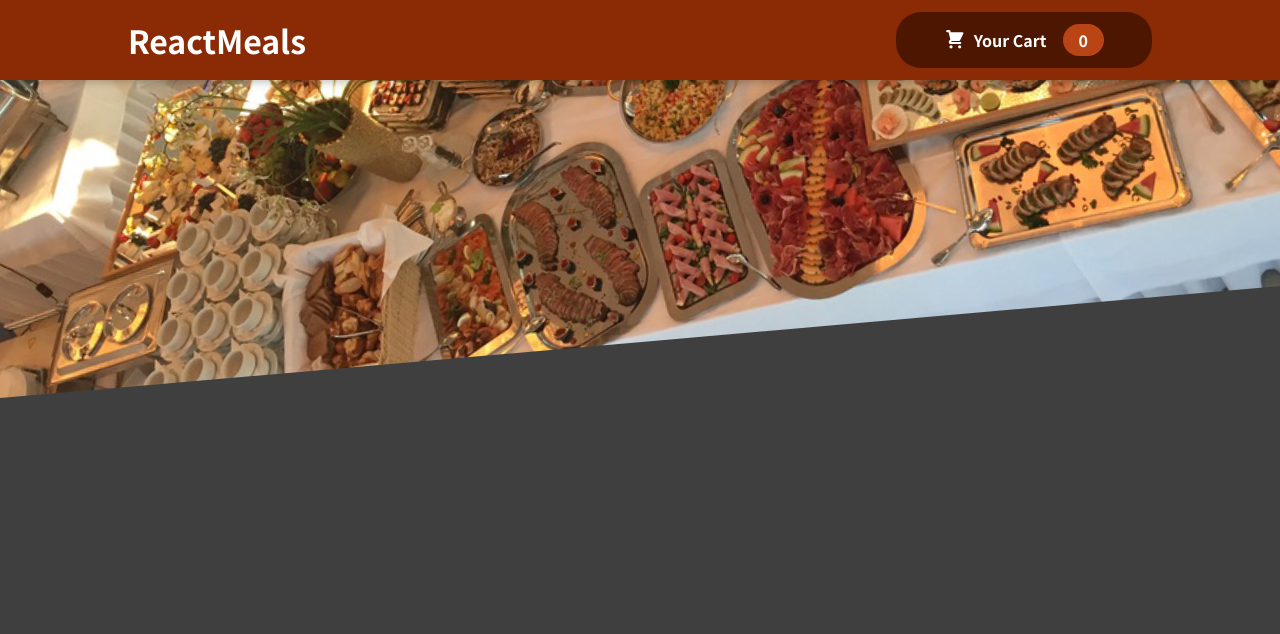
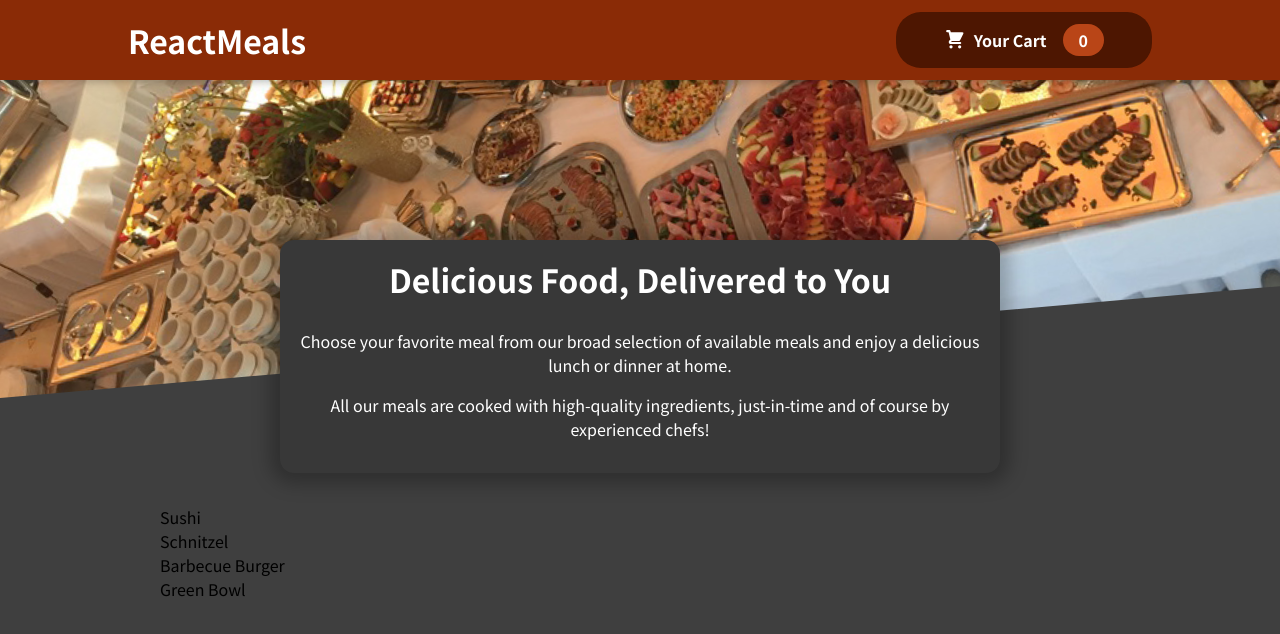
Before and after one commit to Ayaz-Rzayev/food-order-app, a React (Create React App) app: page / in a window 1280 px wide. Shown: the top 634 px of the page. Built offline with nearby package versions, Linux system fonts and the light colour scheme.

Commit message:
Meals, AvailableMeals and MealsSummary components added

```diff
--- a/src/App.js
+++ b/src/App.js
@@ -1,10 +1,14 @@
 import React, { Fragment } from "react";
 import Header from "./components/Layout/Header";
+import Meals from "./components/Meals/Meals"
 
 function App() {
   return (
     <Fragment>
       <Header />
+      <main>
+        <Meals/>
+      </main>
     </Fragment>
   );
 }
--- /dev/null
+++ b/src/components/Meals/AvailableMeals.js
@@ -0,0 +1,43 @@
+import React from "react";
+import styles from "./AvailableMeals.module.css";
+
+const DUMMY_MEALS = [
+  {
+    id: "m1",
+    name: "Sushi",
+    description: "Finest fish and veggies",
+    price: 22.99,
+  },
+  {
+    id: "m2",
+    name: "Schnitzel",
+    description: "A german specialty!",
+    price: 16.5,
+  },
+  {
+    id: "m3",
+    name: "Barbecue Burger",
+    description: "American, raw, meaty",
+    price: 12.99,
+  },
+  {
+    id: "m4",
+    name: "Green Bowl",
+    description: "Healthy...and green...",
+    price: 18.99,
+  },
+];
+
+const AvailableMeals = () => {
+  const mealList = DUMMY_MEALS.map((meal) => {
+    return <li>{meal.name}</li>;
+  });
+
+  return (
+    <section className={styles.meals}>
+      <ul>{mealList}</ul>
+    </section>
+  );
+};
+
+export default AvailableMeals;
--- /dev/null
+++ b/src/components/Meals/AvailableMeals.module.css
@@ -0,0 +1,24 @@
+.meals {
+  max-width: 60rem;
+  width: 90%;
+  margin: 2rem auto;
+  animation: meals-appear 1s ease-out forwards;
+}
+
+.meals ul {
+  list-style: none;
+  margin: 0;
+  padding: 0;
+}
+
+@keyframes meals-appear {
+  from {
+    opacity: 0;
+    transform: translateY(3rem);
+  }
+
+  to {
+    opacity: 1;
+    transform: translateY(0);
+  }
+}
--- /dev/null
+++ b/src/components/Meals/Meals.js
@@ -0,0 +1,14 @@
+import React, {Fragment} from "react"
+import AvailableMeals from "./AvailableMeals"
+import MealsSummary from "./MealsSummary"
+
+const Meals = () => {
+  return (
+    <Fragment>
+      <MealsSummary/>
+      <AvailableMeals/>
+    </Fragment>
+  )
+}
+
+export default Meals
--- /dev/null
+++ b/src/components/Meals/MealsSummary.js
@@ -0,0 +1,20 @@
+import React from "react";
+import styles from "./MealsSummary.module.css";
+
+const MealsSummary = () => {
+  return (
+    <section className={styles.summary}>
+      <h2>Delicious Food, Delivered to You</h2>
+      <p>
+        Choose your favorite meal from our broad selection of available meals
+        and enjoy a delicious lunch or dinner at home.
+      </p>
+      <p>
+        All our meals are cooked with high-quality ingredients, just-in-time and
+        of course by experienced chefs!
+      </p>
+    </section>
+  );
+};
+
+export default MealsSummary;
--- /dev/null
+++ b/src/components/Meals/MealsSummary.module.css
@@ -0,0 +1,18 @@
+.summary {
+  text-align: center;
+  max-width: 45rem;
+  width: 90%;
+  margin: auto;
+  margin-top: -10rem;
+  position: relative;
+  background-color: #383838;
+  color: white;
+  border-radius: 14px;
+  padding: 1rem;
+  box-shadow: 0 1px 18px 10px rgba(0, 0, 0, 0.25);
+}
+
+.summary h2 {
+  font-size: 2rem;
+  margin-top: 0;
+}
```
Also changed, not shown: public/index.html (+1 -21 lines), src/components/UI/Button.js (deleted), 1 other file (tests, documents, lock files or other folders).
